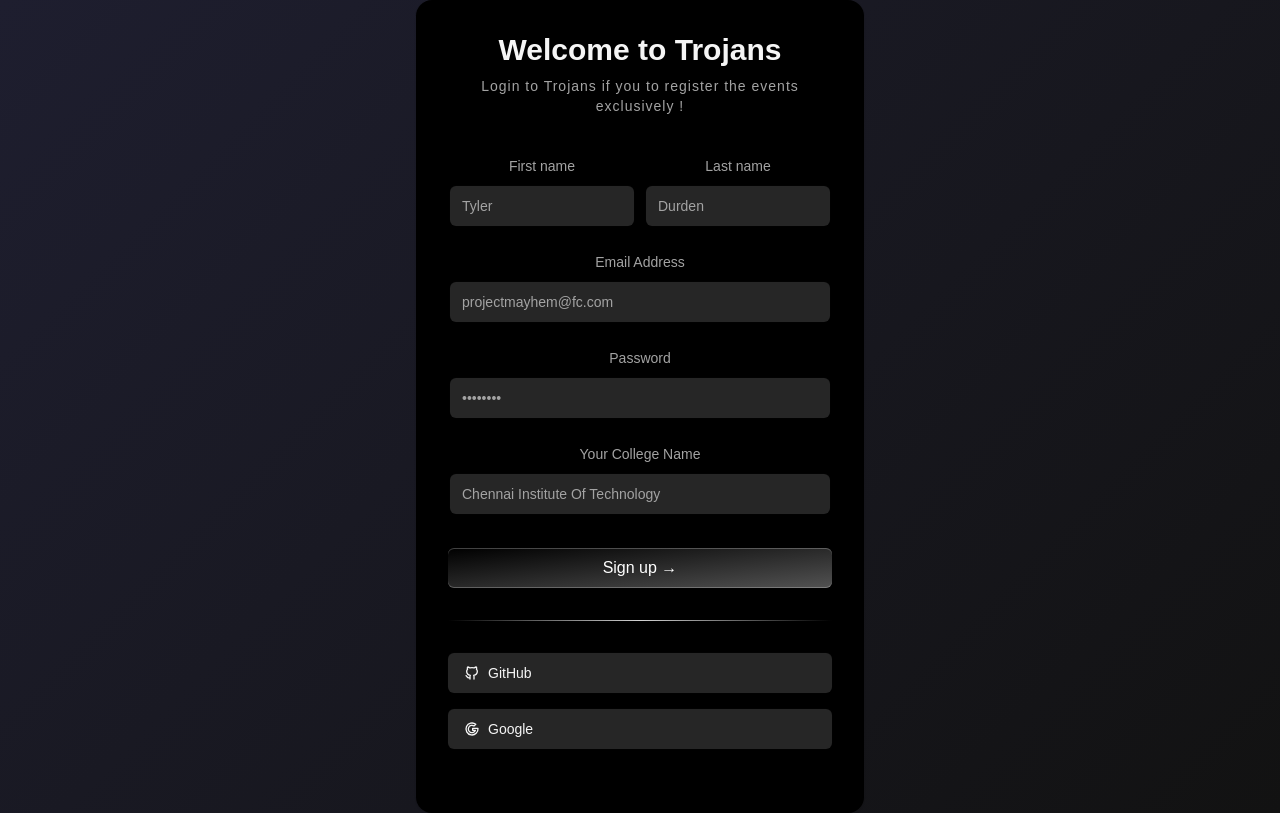
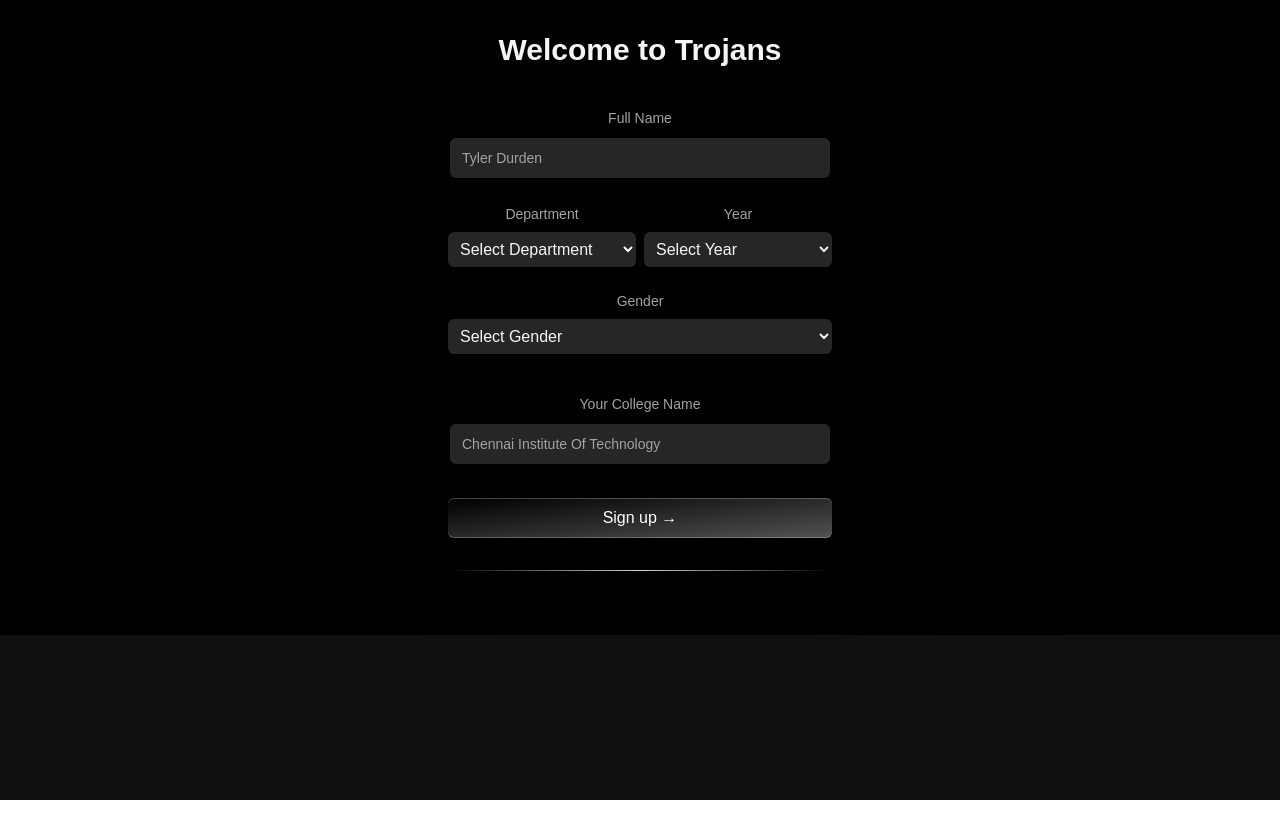
Before and after one commit to t-r-samiksha/demotrojan, a React (Create React App) app: page /login-page in a window 1280 px wide. Built offline with nearby package versions, Linux system fonts and the light colour scheme; a web font is replaced by a local one.

Commit message:
Small allterations done

```diff
--- a/src/App.css
+++ b/src/App.css
@@ -8,9 +8,10 @@
   position: relative;
   z-index: 0;
   font-family: 'Lisu', sans-serif;
-
+/*
   background:linear-gradient(135deg, #1e1e2f, #121212);
-  backdrop-filter: blur(2px);
+  backdrop-filter: blur(2px); */
+  background-color: black;
   color: white;
   /* overflow-x: hidden; */
 }
--- a/src/App.js
+++ b/src/App.js
@@ -23,7 +23,7 @@ function App() {
   useEffect(()=>{
     const timer=setTimeout(()=>{
       setShowLandingPage(false);
-    },[7000]);
+    },[5000]);
   })
   return (
     <Router>
--- a/src/Components/About/About.jsx
+++ b/src/Components/About/About.jsx
@@ -6,9 +6,9 @@ import CollegeLogo from '../../assets/College_white_logo.webp'
 import './about.css';
 const About = () => {
     const Sympo_logo=SympoLogo;
-    const Sympo_About="Lorem ipsum dolor sit amet consectetur adipisicing elit. Cupiditate incidunt praesentium, rerum voluptatem in reiciendis officia harum repudiandae tempore suscipit ex ea, adipisci ab porro Lorem ipsum dolor sit amet consectetur adipisicing elit. Cupiditate incidunt praesentium, rerum voluptatem in reiciendis officia harum repudiandae tempore suscipit ex ea, adipisci ab porro Lorem ipsum dolor sit amet consectetur adipisicing elit. Cupiditate incidunt praesentium, rerum voluptatem in reiciendis officia harum repudiandae tempore suscipit ex ea, adipisci ab porro.";
+    const Sympo_About="TROJANS is the flagship national-level symposium organized by the Department of Information Technology at Chennai Institute of Technology, Tamil Nadu's third-ranked college. A vibrant confluence of technical and non-technical events, TROJANS has been a platform for innovation, creativity, and collaboration for the past 5 years. Each year, the symposium brings together students from across the country, showcasing their talents and ideas in an electrifying atmosphere. Last year, TROJANS reached a milestone with 1700 participants, making it one of the most anticipated events on campus. With its legacy of excellence, TROJANS continues to set new benchmarks, fostering growth and learning among budding technocrats.";
     const College_logo=CollegeLogo;
-    const College_about="Lorem ipsum dolor sit amet consectetur adipisicing elit. Cupiditate incidunt praesentium, rerum voluptatem in reiciendis officia harum repudiandae tempore suscipit ex ea, adipisci ab porro Lorem ipsum dolor sit amet consectetur adipisicing elit. Cupiditate incidunt praesentium, rerum voluptatem in reiciendis officia harum repudiandae tempore suscipit ex ea, adipisci ab porro Lorem ipsum dolor sit amet consectetur adipisicing elit. Cupiditate incidunt praesentium, rerum voluptatem in reiciendis officia harum repudiandae tempore suscipit ex ea, adipisci ab porro."
+    const College_about="Starting from humble beginnings, Chennai Institute of Technology  has rapidly grown to become Tamil Nadu's third-ranked college, building a legacy of excellence in just 12 years. CIT’s name is synonymous with success, offering students a broad spectrum of exposure that fosters 360-degree holistic development. With its motto, 'Transforming Lives,' the institution delivers on its promise by providing unparalleled guidance, mentorship, and instilling confidence in its students. Supporting both placement training and diverse career pathways, CIT stands as an open book of opportunities, empowering students to shape their futures effectively."
     return (
     <div className='about'>
         <div className=''>
--- a/src/Components/Footer/Footer.jsx
+++ b/src/Components/Footer/Footer.jsx
@@ -1,62 +1,67 @@
-import { CopyrightOutlined, Facebook, Instagram, LinkedIn, YouTube } from '@mui/icons-material';
-import React from 'react'
-import './footer.css'
+import {
+  CopyrightOutlined,
+  Facebook,
+  Instagram,
+  LinkedIn,
+  YouTube,
+} from "@mui/icons-material";
+import React from "react";
+//import "./footer.css";
 const Footer = () => {
-    const socialLinks=[
-        {
-            name:"Instagram",
-            Icon:Instagram,
-            link:"#"
-        },
-        {
-            name:"Youtube",
-            Icon:YouTube,
-            link:"#"
-        },
-        {
-            name:"Facebook",
-            Icon:Facebook,
-            link:"#"
-        },
-        {
-            name:"LinkedIn",
-            Icon:LinkedIn,
-            link:"#"
-        },
-    ];
-    const Events=[
-        {
-            name:"Technical",
-            link:"#"
-        },
-        {
-            name:"Technical",
-            link:"#"
-        },
-        {
-            name:"Technical",
-            link:"#"
-        },
-        {
-            name:"Technical",
-            link:"#"
-        }
-    ];
-    const About=[
-        {
-            name:"Symposium",
-            link:""
-        },
-        {
-            name:"College",
-            link:""
-        }
-
-    ];
-    const Year=2025;
+  //   const socialLinks = [
+  //     {
+  //       name: "Instagram",
+  //       Icon: Instagram,
+  //       link: "#",
+  //     },
+  //     {
+  //       name: "Youtube",
+  //       Icon: YouTube,
+  //       link: "#",
+  //     },
+  //     {
+  //       name: "Facebook",
+  //       Icon: Facebook,
+  //       link: "#",
+  //     },
+  //     {
+  //       name: "LinkedIn",
+  //       Icon: LinkedIn,
+  //       link: "#",
+  //     },
+  //   ];
+  //   const Events = [
+  //     {
+  //       name: "Technical",
+  //       link: "#",
+  //     },
+  //     {
+  //       name: "Technical",
+  //       link: "#",
+  //     },
+  //     {
+  //       name: "Technical",
+  //       link: "#",
+  //     },
+  //     {
+  //       name: "Technical",
+  //       link: "#",
+  //     },
+  //   ];
+  //   const About = [
+  //     {
+  //       name: "Symposium",
+  //       link: "",
+  //     },
+  //     {
+  //       name: "College",
+  //       link: "",
+  //     },
+  //   ];
+  //   const Year = 2025;
   return (
-    <div className='footer'>
-        <div className='footer-up'>
+    <div className="footer">
+      {/* <div className='footer-up'>
         <div className='footer-up-in'>
             <h1>Connect</h1>
             {socialLinks.map((item,index)=>(
@@ -85,9 +90,134 @@ const Footer = () => {
         <div className='footer-down'>
             <p className='copyright'>Copyright <CopyrightOutlined/> {Year} All Rights Reserved</p>
             <p>Innovatively Designed by the Trojans Web Development Team</p>
+        </div> */}
+
+      <footer class="bg-gray-100 dark:bg-gray-900">
+        <div class="mx-auto w-full max-w-screen-xl p-4 py-6 lg:py-8">
+          <div class="md:flex md:justify-between">
+            <div class="mb-6 md:mb-0">
+              <a href="" class="flex items-center">
+                <img
+                  src="https://encrypted-tbn0.gstatic.com/images?q=tbn:ANd9GcQ21IOivBubXq0wWoHhEHD87kkIz9uQl8pW8A&s"
+                  class="h-30 me-3"
+                  alt="CIT Logo"
+                />
+              </a>
+            </div>
+            <div class="grid grid-cols-2 gap-8 sm:gap-6 sm:grid-cols-3">
+              <div>
+                <h2 class="mb-6 text-base font-semibold text-gray-900 uppercase dark:text-white ">
+                  Events
+                </h2>
+                <ul class="text-gray-500 dark:text-gray-400 font-medium">
+                  <li class="mb-4">
+                    <a href="" class="hover:underline">
+                      Technical
+                    </a>
+                  </li>
+                  <li>
+                    <a href="" class="hover:underline">
+                      Non-Technical
+                    </a>
+                  </li>
+                  <li>
+                    <a href="" class="hover:underline">
+                      Workshop
+                    </a>
+                  </li>
+                </ul>
+              </div>
+              <div>
+                <h2 class="mb-6 text-base font-semibold text-gray-900 uppercase dark:text-white">
+                  Follow us
+                </h2>
+                <ul class="text-gray-500 dark:text-gray-400 font-medium">
+                  <li class="mb-4">
+                    <a href="" class="hover:underline ">
+                      Instagram
+                    </a>
+                  </li>
+                  <li>
+                    <a href="" class="hover:underline">
+                      Linked-In
+                    </a>
+                  </li>
+                  <li class="mb-4">
+                    <a href="" class="hover:underline ">
+                      You-tube
+                    </a>
+                  </li>
+                </ul>
+              </div>
+              <div>
+                <h2 class="mb-6 text-base font-semibold text-gray-900 uppercase dark:text-white">
+                  About us
+                </h2>
+                <ul class="text-gray-500 dark:text-gray-400 font-medium">
+                  <li class="mb-4">
+                    <a href="#" class="hover:underline">
+                      College
+                    </a>
+                  </li>
+                  <li>
+                    <a href="#" class="hover:underline">
+                      Department
+                    </a>
+                  </li>
+                  <li>
+                    <a href="#" class="hover:underline">
+                      Sponsors
+                    </a>
+                  </li>
+                </ul>
+              </div>
+            </div>
+          </div>
+          <hr class="my-6 border-gray-200 sm:mx-auto dark:border-gray-700 lg:my-8" />
+          <div class="sm:flex sm:items-center sm:justify-between">
+            <span class="text-sm text-gray-500 sm:text-center dark:text-gray-400">
+              © 2025{" "}
+              <a href="https://www.citchennai.edu.in/" class="hover:underline">
+                Trojans™
+              </a>
+              . All Rights Reserved.
+            </span>
+            <div class="flex mt-4 sm:justify-center sm:mt-0">
+              <a
+                href="#"
+                class="text-gray-500 hover:text-gray-900 dark:hover:text-white"
+              >
+                <Facebook />
+                <span class="sr-only">Facebook page</span>
+              </a>
+              <a
+                href="#"
+                class="text-gray-500 hover:text-gray-900 dark:hover:text-white ms-5"
+              >
+                <Instagram />
+                <span class="sr-only">Instagram community</span>
+              </a>
+
+              <a
+                href="#"
+                class="text-gray-500 hover:text-gray-900 dark:hover:text-white ms-5"
+              >
+                <LinkedIn />
+                <span class="sr-only">Linked-In account</span>
+              </a>
+              <a
+                href="#"
+                class="text-gray-500 hover:text-gray-900 dark:hover:text-white ms-5"
+              >
+                <YouTube />
+                <span class="sr-only">Youtube account</span>
+              </a>
+            </div>
+          </div>
         </div>
+      </footer>
     </div>
-  )
-}
+  );
+};
 
-export default Footer
+export default Footer;
--- a/src/Pages/login_page/SignupFormDemo.jsx
+++ b/src/Pages/login_page/SignupFormDemo.jsx
@@ -3,17 +3,13 @@ import React, { useState } from "react";
 import { Label } from "./label"; // Correct path for Label
 import { Input } from "./input"; // Correct path for Input
 import { cn } from "../../lib/utils";
-import {
-  IconBrandGithub,
-  IconBrandGoogle,
-} from "@tabler/icons-react";
 
 export default function SignupFormDemo() {
   const [formData, setFormData] = useState({
-    firstname: "",
-    lastname: "",
-    email: "",
-    password: "",
+    fullname: "",
+    department: "",
+    year: "",
+    gender: "",
     collegename: "",
   });
 
@@ -27,19 +23,11 @@ export default function SignupFormDemo() {
   const validate = () => {
     const newErrors = {};
 
-    if (!formData.firstname.trim()) newErrors.firstname = "First name is required.";
-    if (!formData.lastname.trim()) newErrors.lastname = "Last name is required.";
-    if (!formData.email.trim()) {
-      newErrors.email = "Email is required.";
-    } else if (!/^[\w-.]+@[\w-]+\.[a-z]{2,}$/i.test(formData.email)) {
-      newErrors.email = "Invalid email address.";
-    }
-    if (!formData.password.trim()) {
-      newErrors.password = "Password is required.";
-    } else if (formData.password.length < 8) {
-      newErrors.password = "Password must be at least 8 characters long.";
-    }
-    if (!formData.collegename.trim()) newErrors.collegename = "College name is required.";
+    if (!formData.fullname.trim()) newErrors.fullname = "Full name is required.";
+    if (!formData.department.trim()) newErrors.department = "Department is required.";
+    if (!formData.year.trim()) newErrors.year = "Year is required.";
+    if (!formData.gender.trim()) newErrors.gender = "Gender is required.";
+    if (!formData.collegename.trim()) newErrors.collegename = "college Name is required.";
 
     setErrors(newErrors);
     return Object.keys(newErrors).length === 0;
@@ -57,67 +45,83 @@ export default function SignupFormDemo() {
   return (
     <div className="max-w-md w-full mx-auto rounded-none md:rounded-2xl p-4 md:p-8 shadow-input bg-black text-white">
       <h2 className="font-bold text-3xl text-neutral-100">Welcome to Trojans</h2>
-      <p className="text-neutral-400 text-sm max-w-sm mt-2">
-        Login to Trojans if you to register the events exclusively !
-      </p>
       <form className="my-8" onSubmit={handleSubmit}>
+        <LabelInputContainer className="mb-4">
+          <Label htmlFor="fullname" className="text-neutral-400 text-sm max-w-sm mt-2">
+            Full Name
+          </Label>
+          <Input
+            id="fullname"
+            placeholder="Tyler Durden"
+            type="text"
+            className="bg-neutral-800 text-neutral-100"
+            value={formData.fullname}
+            onChange={handleChange}
+          />
+          {errors.fullname && <p className="text-red-500 text-xs mt-1">{errors.fullname}</p>}
+        </LabelInputContainer>
+
         <div className="flex flex-col md:flex-row space-y-2 md:space-y-0 md:space-x-2 mb-4">
           <LabelInputContainer>
-            <Label htmlFor="firstname" className="text-neutral-400 text-sm max-w-sm mt-2">
-              First name
+            <Label htmlFor="department" className="text-neutral-400 text-sm max-w-sm mt-2">
+              Department
             </Label>
-            <Input
-              id="firstname"
-              placeholder="Tyler"
-              type="text"
-              className="bg-neutral-800 text-neutral-100"
-              value={formData.firstname}
+            <select
+              id="department"
+              className="bg-neutral-800 text-neutral-100 rounded-md p-2"
+              value={formData.department}
               onChange={handleChange}
-            />
-            {errors.firstname && <p className="text-red-500 text-xs mt-1">{errors.firstname}</p>}
+            >
+             <option value="">Select Department</option>
+                <option value="CSE">CSE</option>
+                <option value="EEE">EEE</option>
+                <option value="ECE">ECE</option>
+                <option value="IT">IT</option>
+                <option value="MECH">MECH</option>
+                <option value="AIDS">AIDS</option>
+                <option value="AIML">AIML</option>
+                <option value="CZ">CZ</option>
+                <option value="CSBS">CSBS</option>
+            </select>
+            {errors.department && <p className="text-red-500 text-xs mt-1">{errors.department}</p>}
           </LabelInputContainer>
+
           <LabelInputContainer>
-            <Label htmlFor="lastname" className="text-neutral-400 text-sm max-w-sm mt-2">
-              Last name
+            <Label htmlFor="year" className="text-neutral-400 text-sm max-w-sm mt-2">
+              Year
             </Label>
-            <Input
-              id="lastname"
-              placeholder="Durden"
-              type="text"
-              className="bg-neutral-800 text-neutral-100"
-              value={formData.lastname}
+            <select
+              id="year"
+              className="bg-neutral-800 text-neutral-100 rounded-md p-2"
+              value={formData.year}
               onChange={handleChange}
-            />
-            {errors.lastname && <p className="text-red-500 text-xs mt-1">{errors.lastname}</p>}
+            >
+              <option value="">Select Year</option>
+              <option value="1">First Year</option>
+              <option value="2">Second Year</option>
+              <option value="3">Third Year</option>
+              <option value="4">Fourth Year</option>
+            </select>
+            {errors.year && <p className="text-red-500 text-xs mt-1">{errors.year}</p>}
           </LabelInputContainer>
         </div>
-        <LabelInputContainer className="mb-4">
-          <Label htmlFor="email" className="text-neutral-400 text-sm max-w-sm mt-2">
-            Email Address
+        <LabelInputContainer className="mb-8">
+          <Label htmlFor="gender" className="text-neutral-400 text-sm max-w-sm mt-2">
+            Gender
           </Label>
-          <Input
-            id="email"
-            placeholder="projectmayhem@fc.com"
-            type="email"
-            className="bg-neutral-800 text-neutral-100"
-            value={formData.email}
+
+          <select
+            id="gender"
+            className="bg-neutral-800 text-neutral-100 rounded-md p-2 "
+            value={formData.gender}
             onChange={handleChange}
-          />
-          {errors.email && <p className="text-red-500 text-xs mt-1">{errors.email}</p>}
-        </LabelInputContainer>
-        <LabelInputContainer className="mb-4">
-          <Label htmlFor="password" className="text-neutral-400 text-sm max-w-sm mt-2">
-            Password
-          </Label>
-          <Input
-            id="password"
-            placeholder="••••••••"
-            type="password"
-            className="bg-neutral-800 text-neutral-100"
-            value={formData.password}
-            onChange={handleChange}
-          />
-          {errors.password && <p className="text-red-500 text-xs mt-1">{errors.password}</p>}
+          >
+            <option value="">Select Gender</option>
+            <option value="Male">Male</option>
+            <option value="Female">Female</option>
+            <option value="Other">Prefer not to say</option>
+          </select>
+          {errors.gender && <p className="text-red-500 text-xs mt-1">{errors.gender}</p>}
         </LabelInputContainer>
         <LabelInputContainer className="mb-8">
           <Label htmlFor="collegename" className="text-neutral-400 text-sm max-w-sm mt-2">
@@ -133,8 +137,9 @@ export default function SignupFormDemo() {
           />
           {errors.collegename && <p className="text-red-500 text-xs mt-1">{errors.collegename}</p>}
         </LabelInputContainer>
+
         <button
-  className="bg-gradient-to-br relative group/btn from-black dark:from-zinc-900 dark:to-zinc-900 to-neutral-600 block dark:bg-zinc-800 w-full text-white rounded-md h-10 font-medium shadow-[0px_1px_0px_0px_#ffffff40_inset,0px_-1px_0px_0px_#ffffff40_inset] dark:shadow-[0px_1px_0px_0px_var(--zinc-800)_inset,0px_-1px_0px_0px_var(--zinc-800)_inset]"
+          className="bg-gradient-to-br relative group/btn from-black dark:from-zinc-900 dark:to-zinc-900 to-neutral-600 block dark:bg-zinc-800 w-full text-white rounded-md h-10 font-medium shadow-[0px_1px_0px_0px_#ffffff40_inset,0px_-1px_0px_0px_#ffffff40_inset] dark:shadow-[0px_1px_0px_0px_var(--zinc-800)inset,0px-1px_0px_0px_var(--zinc-800)_inset]"
           type="submit"
         >
           Sign up &rarr;
@@ -142,22 +147,6 @@ export default function SignupFormDemo() {
         </button>
 
         <div className="bg-gradient-to-r from-transparent via-neutral-300 dark:via-neutral-700 to-transparent my-8 h-[1px] w-full" />
-<div className="flex flex-col space-y-4">
-  {[
-    { icon: IconBrandGithub, label: "GitHub" },
-    { icon: IconBrandGoogle, label: "Google" },
-  ].map(({ icon: Icon, label }, index) => (
-    <button
-      key={index}
-      className="relative group/btn flex space-x-2 items-center justify-start px-4 w-full text-white rounded-md h-10 font-medium shadow-input bg-neutral-800 dark:bg-zinc-800 dark:shadow-[0px_0px_1px_1px_var(--neutral-800)]"
-      type="button"
-    >
-      <Icon className="h-4 w-4 text-neutral-100" />
-      <span className="text-neutral-100 text-sm">{label}</span>
-      <BottomGradient />
-    </button>
-  ))}
-</div>
       </form>
     </div>
   );
```
Lines whose indentation alone changed are shown as unchanged.
